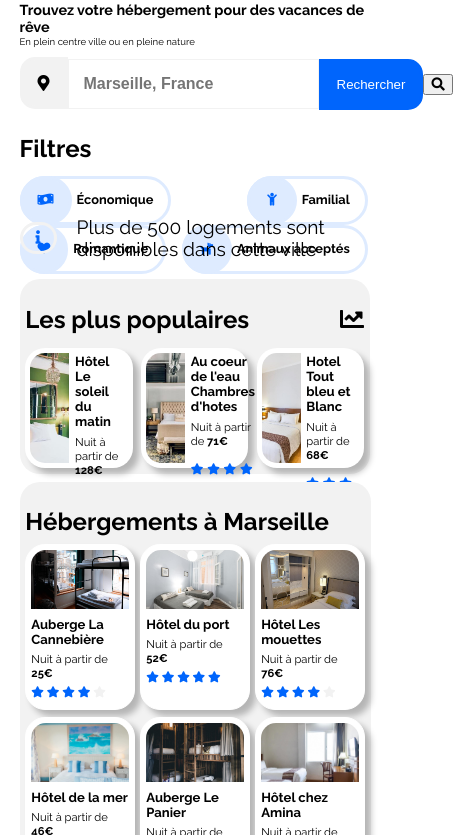
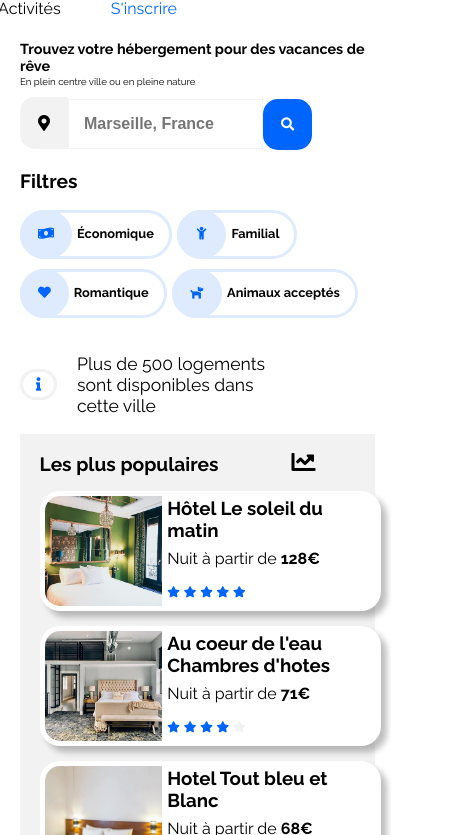
Before and after one commit to JulienBrazzalotto/JulienBrazzalotto_2_02072021, a plain HTML site: page index.html in a window 390 px wide. Shown: the part 85-920 px from the top of the page, 453 px wide, since content can reach past the window. Drawn offline with Linux system fonts and the light colour scheme.

Commit message:
media queries 768px

```diff
--- a/style.css
+++ b/style.css
@@ -148,6 +148,11 @@ h1 + p
     border-radius: 0 15px 15px 0;
 }
 
+.iconesearch
+{
+    display: none;
+}
+
 /*section filtre*/
 
 .filtre
@@ -276,7 +281,7 @@ article h2, aside h2
 
 .carte_arriere
 {
-    width: 15vw;
+    width: 17vw;
     margin: 0 0 2vw 0;
     border: 1px white solid;
     background-color: white;
@@ -288,7 +293,7 @@ article h2, aside h2
 
 .carte_img
 {
-    width: 15vw;
+    width: 17vw;
     height: 7vw;
     border-radius: 15px 15px 0 0;
     object-fit: cover;
@@ -526,6 +531,7 @@ footer ul li :hover
         font-size: 1rem;
     }
 
+
     .recherche, .info
     {
         font-size: 0.6rem;
@@ -564,8 +570,6 @@ footer ul li :hover
     {
         margin-top: 30px;
     }
-
-
 
     .filtreli
     {
@@ -648,3 +652,151 @@ footer ul li :hover
     }
 
 }
+
+
+
+@media screen and (max-width:768px)
+{
+
+    #bloc_page
+    {
+        width: 100%;
+    }
+
+
+    header
+    {
+        display: flex;
+        flex-direction: column;
+        align-items: flex-start;
+
+    }
+
+    nav
+    {
+        width: 100%;
+    }
+
+    h2
+    {
+        font-size: 1.2rem;
+    }
+
+    header, #activites, .article_hebergement, .recherche, .filtre, .info, aside
+    {
+        padding: 0 20px 0 20px;
+    }
+
+    .ville
+    {
+        width: 50vw;
+    }
+
+    .bouton_rechercher
+    {
+        display: none;
+    }
+
+    .iconesearch
+    {
+        display: unset;
+        background-color: #0065FC;
+        padding: 15px;
+        color: white;
+        border: 3px #0065fc solid;
+        border-radius: 15px;
+    }
+
+    .filtre
+    {
+        height: auto;
+        width: 60%;
+    }
+
+
+    .filtre ul
+    {
+        display: flex;
+        justify-content: flex-start;
+        align-content: space-between;
+    }
+
+    .filtreli
+    {
+        margin: 5px 5px 5px 0;
+    }
+
+    .info p
+    {
+        font-size: 1.1rem;
+        width: 60%;
+    }
+
+    .section_hebergements
+    {
+        margin: 0;
+    }
+
+    .titrepop
+    {
+        padding-right: 40px;
+    }
+
+    aside
+    {
+        width: 90%;
+        border-radius: 0;
+    }
+
+    .hebergements_pop, .hebergements, footer
+    {
+        display: flex;
+        flex-direction: column;
+    }
+
+    .cartepoparriere
+    {
+        width: 85vw;
+        margin-bottom: 15px;
+    }
+
+    .cartepop_img
+    {
+        width: 30vw;
+    }
+
+    .pop
+    {
+        font-size: 1rem;
+    }
+
+    .article_hebergement
+    {
+        width: 90%;
+        background-color: white;
+    }
+
+    .carte_arriere
+    {
+        font-size: 1rem;
+        width: 85vw;
+        height: 230px;
+    }
+
+    .carte_img
+    {
+        width: 85vw;
+        height: 150px;
+    }
+
+    #paquet
+    {
+        width: 90%;
+    }
+
+    .footerbloc, .listefooter
+    {
+        width: 80vw;
+    }
+
+}
```
